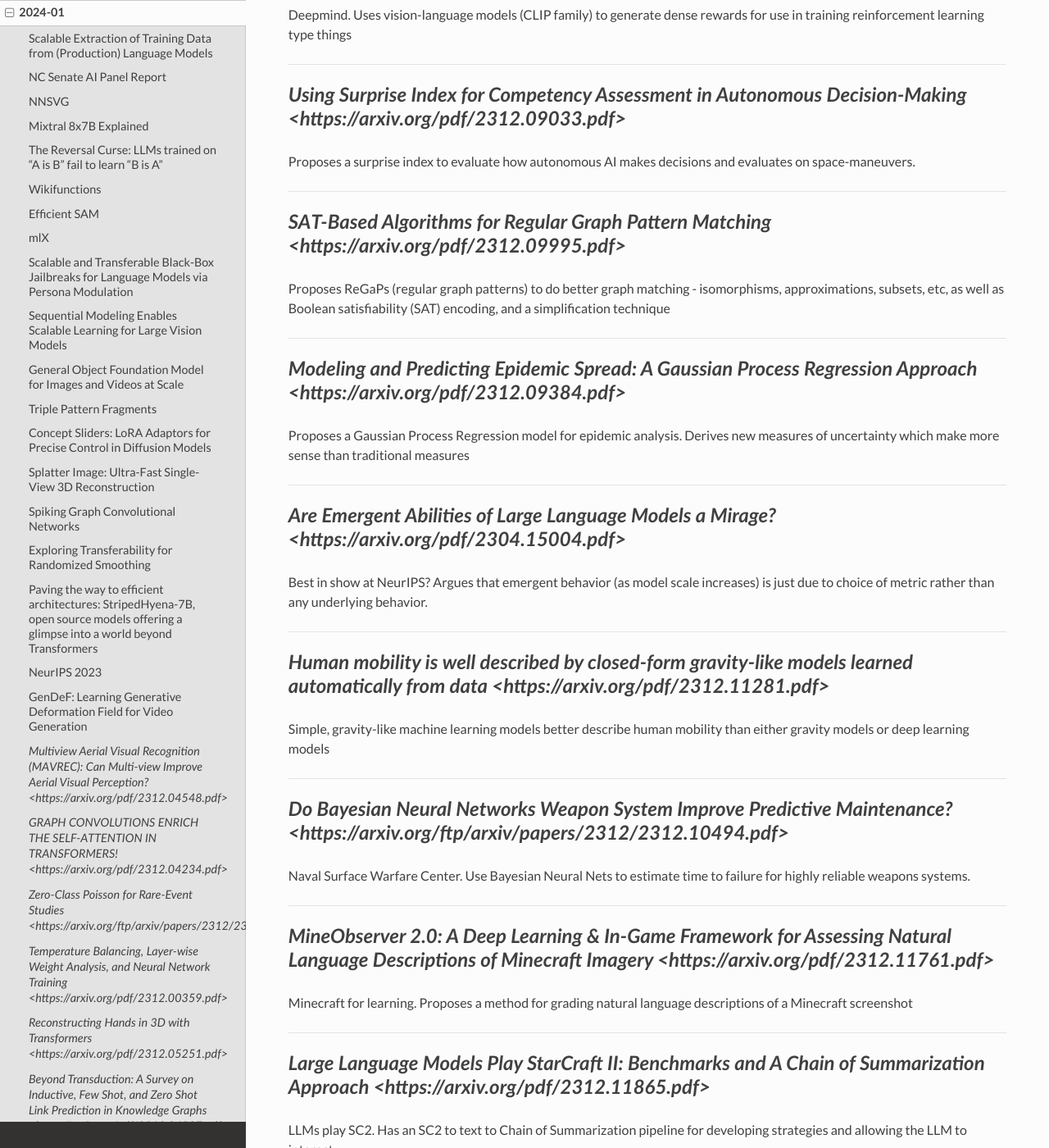
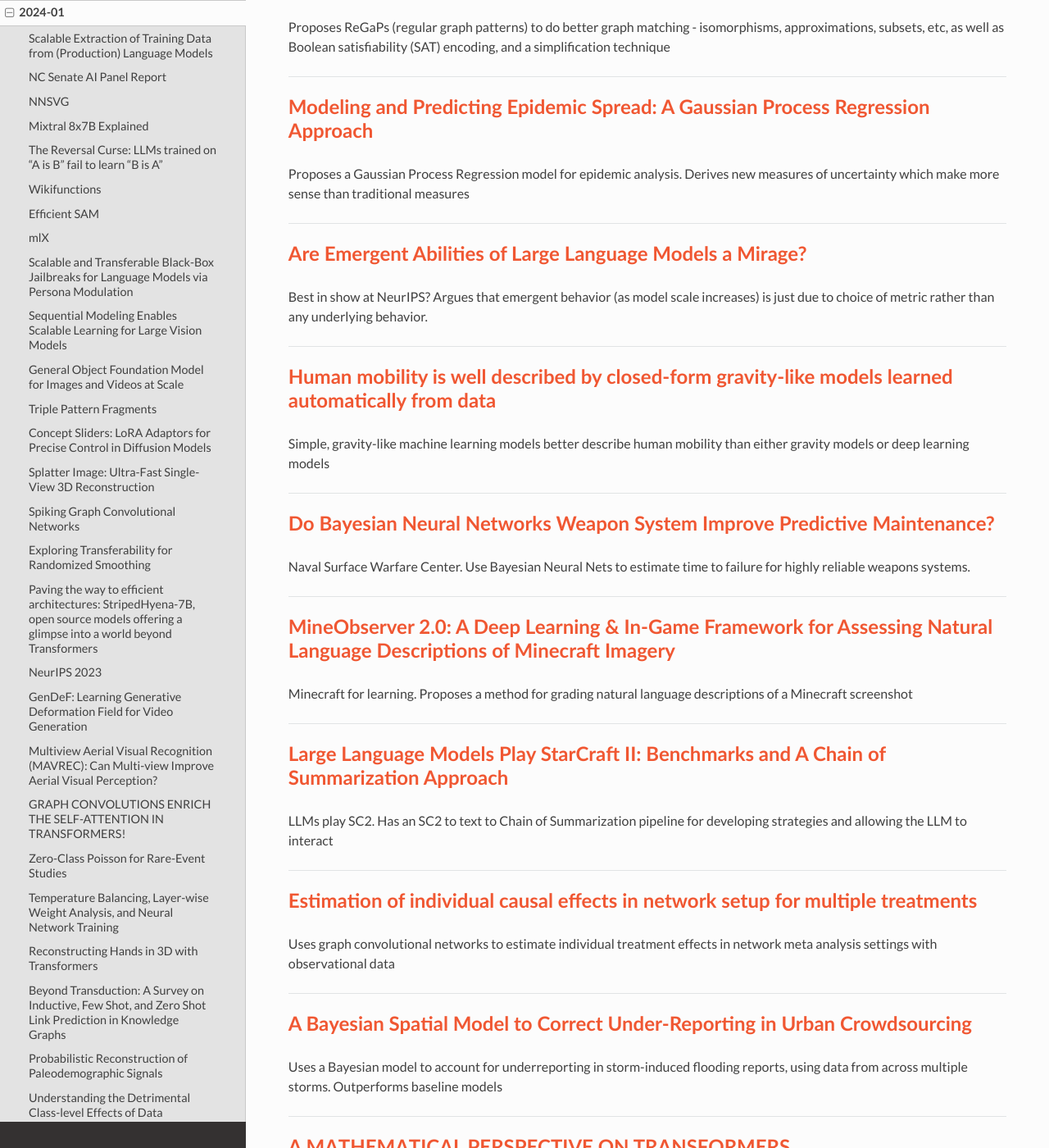
Before and after one commit to covartech/zeitgeist, a Sphinx documentation site: the page built from docs/issues/2024-01.rst, in a window 1280 px wide and 1400 px high, scrolled down 6555 px. Shown: the whole window at 82% size. Built offline with Sphinx 7.4.7 and the Read the Docs theme 2.0.0, drawn with Linux system fonts in a browser that asks for light colours; some of the changed text lies outside the part shown.

Commit message:
Fixing formatting

```diff
--- a/docs/issues/2024-01.rst
+++ b/docs/issues/2024-01.rst
@@ -152,180 +152,180 @@ Video generation via warping one image rather than generating multiple frames in
 
 ------------
 
-`Multiview Aerial Visual Recognition (MAVREC): Can Multi-view Improve Aerial Visual Perception?  <https://arxiv.org/pdf/2312.04548.pdf>`
+`Multiview Aerial Visual Recognition (MAVREC): Can Multi-view Improve Aerial Visual Perception?  <https://arxiv.org/pdf/2312.04548.pdf>`_
 ~~~~~~~~~~~~~~~~~~~~~~~~~~~~~~~~~~~~~~~~~~~~~~~~~~~~~~~~~~~~~~~~~~~~~~~~~~~~~~~~~~~~~~~~~~~~~~~~~~~~~~~~~~~~~~~~~~~~~~~~~~~~~~~~~~~~~~~~
 Creates a dataset of co-located ground and aerial views.  Finds that supplementing aerial detectors with ground views of the same location at the same time increases performance.
 
 ------------
 
-`GRAPH CONVOLUTIONS ENRICH THE SELF-ATTENTION IN TRANSFORMERS! <https://arxiv.org/pdf/2312.04234.pdf>`
+`GRAPH CONVOLUTIONS ENRICH THE SELF-ATTENTION IN TRANSFORMERS! <https://arxiv.org/pdf/2312.04234.pdf>`_
 ~~~~~~~~~~~~~~~~~~~~~~~~~~~~~~~~~~~~~~~~~~~~~~~~~~~~~~~~~~~~~~~~~~~~~~~~~~~~~~~~~~~~~~~~~~~~~~~~~~~~~~
 We are reaching the limits of self-attention as a mechanism in transformers (???).  Represents self-attention as a graph filter and redesigns from graph signal processing perspective.  Increased performance but also increased complexity
 
 ------------
 
-`Zero-Class Poisson for Rare-Event Studies <https://arxiv.org/ftp/arxiv/papers/2312/2312.03894.pdf>`
+`Zero-Class Poisson for Rare-Event Studies <https://arxiv.org/ftp/arxiv/papers/2312/2312.03894.pdf>`_
 ~~~~~~~~~~~~~~~~~~~~~~~~~~~~~~~~~~~~~~~~~~~~~~~~~~~~~~~~~~~~~~~~~~~~~~~~~~~~~~~~~~~~~~~~~~~~~~~~~~~~
 Proposes a Bayesian zero-count Poisson detector for rare event detection.  Like all rare event stuff you're pretty data-limited, but it's a cool field of study
 
 ------------
 
-`Temperature Balancing, Layer-wise Weight Analysis, and Neural Network Training <https://arxiv.org/pdf/2312.00359.pdf>`
+`Temperature Balancing, Layer-wise Weight Analysis, and Neural Network Training <https://arxiv.org/pdf/2312.00359.pdf>`_
 ~~~~~~~~~~~~~~~~~~~~~~~~~~~~~~~~~~~~~~~~~~~~~~~~~~~~~~~~~~~~~~~~~~~~~~~~~~~~~~~~~~~~~~~~~~~~~~~~~~~~~~~~~~~~~~~~~~~~~~~
 Interprets learning rate as temperature, and proposes a method for varying the learning rate in a DNN on a layer-by-layer basis.  Significantly outperforms existing SGD methods
 
 ------------
 
-`Reconstructing Hands in 3D with Transformers <https://arxiv.org/pdf/2312.05251.pdf>`
+`Reconstructing Hands in 3D with Transformers <https://arxiv.org/pdf/2312.05251.pdf>`_
 ~~~~~~~~~~~~~~~~~~~~~~~~~~~~~~~~~~~~~~~~~~~~~~~~~~~~~~~~~~~~~~~~~~~~~~~~~~~~~~~~~~~~~
 Implemented a transformer that can look at pictures of hands and output a 3D mesh.  Could be useful for Doctrinaire/TA2/whenever we want to use a CAD model
 
 ------------
 
-`Beyond Transduction: A Survey on Inductive, Few Shot, and Zero Shot Link Prediction in Knowledge Graphs <https://arxiv.org/pdf/2312.04997.pdf>`
+`Beyond Transduction: A Survey on Inductive, Few Shot, and Zero Shot Link Prediction in Knowledge Graphs <https://arxiv.org/pdf/2312.04997.pdf>`_
 ~~~~~~~~~~~~~~~~~~~~~~~~~~~~~~~~~~~~~~~~~~~~~~~~~~~~~~~~~~~~~~~~~~~~~~~~~~~~~~~~~~~~~~~~~~~~~~~~~~~~~~~~~~~~~~~~~~~~~~~~~~~~~~~~~~~~~~~~~~~~~~~~~
 Review paper.  Does what it says on the tin
 
 ------------
 
-`Probabilistic Reconstruction of Paleodemographic Signals <https://arxiv.org/pdf/2312.05152.pdf>`
+`Probabilistic Reconstruction of Paleodemographic Signals <https://arxiv.org/pdf/2312.05152.pdf>`_
 ~~~~~~~~~~~~~~~~~~~~~~~~~~~~~~~~~~~~~~~~~~~~~~~~~~~~~~~~~~~~~~~~~~~~~~~~~~~~~~~~~~~~~~~~~~~~~~~~~
 Bayesian approach to paleodemography with emphasis on uncertainty and a case study on Cyprus.  Cool problem, though I'm not necessarily convinced by their methods
 
 ------------
 
-`Understanding the Detrimental Class-level Effects of Data Augmentation <https://openreview.net/forum?id=dQkeoGnn68>`
+`Understanding the Detrimental Class-level Effects of Data Augmentation <https://openreview.net/forum?id=dQkeoGnn68>`_
 ~~~~~~~~~~~~~~~~~~~~~~~~~~~~~~~~~~~~~~~~~~~~~~~~~~~~~~~~~~~~~~~~~~~~~~~~~~~~~~~~~~~~~~~~~~~~~~~~~~~~~~~~~~~~~~~~~~~~~
 ICML.  Analyzes how data augmentation can hurt individual class-level accuracy while improving average class level accuracy.  Data augmentation creates overlap between data distributions associated with different classes
 
 ------------
 
-`QuickQuakeBuildings: Post-earthquake SAR-Optical Dataset for Quick Damaged-building Detection <https://arxiv.org/pdf/2312.06587.pdf>`
+`QuickQuakeBuildings: Post-earthquake SAR-Optical Dataset for Quick Damaged-building Detection <https://arxiv.org/pdf/2312.06587.pdf>`_
 ~~~~~~~~~~~~~~~~~~~~~~~~~~~~~~~~~~~~~~~~~~~~~~~~~~~~~~~~~~~~~~~~~~~~~~~~~~~~~~~~~~~~~~~~~~~~~~~~~~~~~~~~~~~~~~~~~~~~~~~~~~~~~~~~~~~~~~
 Uses satellite/high-altitude SAR dataset to assess which buildings were damaged by earthquakes.  Combination of binary classification and anomaly detection.
 
 ------------
 
-`The Machine Learning Control Method for Counterfactual Forecasting <https://arxiv.org/pdf/2312.05858.pdf>`
+`The Machine Learning Control Method for Counterfactual Forecasting <https://arxiv.org/pdf/2312.05858.pdf>`_
 ~~~~~~~~~~~~~~~~~~~~~~~~~~~~~~~~~~~~~~~~~~~~~~~~~~~~~~~~~~~~~~~~~~~~~~~~~~~~~~~~~~~~~~~~~~~~~~~~~~~~~~~~~~~
 Interesting approach to causal problems.  Learns trend before treatment using ML methods (regression trees?) and forecasts the counterfactual, what would happen to patients in the absence of treatment.  This allows estimation of treatment effects.
 
 ------------
 
-`Benchmarking Deep Learning Classifiers for SAR Automatic Target Recognition <https://arxiv.org/pdf/2312.06940.pdf>`
+`Benchmarking Deep Learning Classifiers for SAR Automatic Target Recognition <https://arxiv.org/pdf/2312.06940.pdf>`_
 ~~~~~~~~~~~~~~~~~~~~~~~~~~~~~~~~~~~~~~~~~~~~~~~~~~~~~~~~~~~~~~~~~~~~~~~~~~~~~~~~~~~~~~~~~~~~~~~~~~~~~~~~~~~~~~~~~~~~
 Coauthors from DEVCOM Army Research Lab - might give us insight about what they want.  They analyze SAR classifiers for classification accuracy, runtime performance in terms of inference throughput, and analytical performance in terms of number of parameters, number of layers, model size and number of operations.  No single model rules them all
 
 ------------
 
-`Deep Internal Learning: Deep Learning from a Single Input <https://arxiv.org/pdf/2312.07425.pdf>`
+`Deep Internal Learning: Deep Learning from a Single Input <https://arxiv.org/pdf/2312.07425.pdf>`_
 ~~~~~~~~~~~~~~~~~~~~~~~~~~~~~~~~~~~~~~~~~~~~~~~~~~~~~~~~~~~~~~~~~~~~~~~~~~~~~~~~~~~~~~~~~~~~~~~~~~
 Review paper.  Covers methods for doing deep internal learning - training a model from a very small amount of inputs - with a focus on CV
 
 ------------
 
-`Can a Transformer Represent a Kalman Filter? <https://arxiv.org/pdf/2312.06937.pdf>`
+`Can a Transformer Represent a Kalman Filter? <https://arxiv.org/pdf/2312.06937.pdf>`_
 ~~~~~~~~~~~~~~~~~~~~~~~~~~~~~~~~~~~~~~~~~~~~~~~~~~~~~~~~~~~~~~~~~~~~~~~~~~~~~~~~~~~~~
 Yes.  Short paper, focusses on theory - no experiments/implementation.  Also, they left the AISTATs instruction blurb in at the end…
 
 ------------
 
-`WIT-UAS: A Wildland-fire Infrared Thermal Dataset to Detect Crew Assets From Aerial Views <https://arxiv.org/pdf/2312.09159.pdf>`
+`WIT-UAS: A Wildland-fire Infrared Thermal Dataset to Detect Crew Assets From Aerial Views <https://arxiv.org/pdf/2312.09159.pdf>`_
 ~~~~~~~~~~~~~~~~~~~~~~~~~~~~~~~~~~~~~~~~~~~~~~~~~~~~~~~~~~~~~~~~~~~~~~~~~~~~~~~~~~~~~~~~~~~~~~~~~~~~~~~~~~~~~~~~~~~~~~~~~~~~~~~~~~
 New LWIR overhead aerial dataset. Probably more useful for UAS than TA2, but might be useful if we ever want to do IR capabilities
 
 ------------
 
-`NestE: Modeling Nested Relational Structures for Knowledge Graph Reasoning <https://arxiv.org/pdf/2312.09219.pdf>`
+`NestE: Modeling Nested Relational Structures for Knowledge Graph Reasoning <https://arxiv.org/pdf/2312.09219.pdf>`_
 ~~~~~~~~~~~~~~~~~~~~~~~~~~~~~~~~~~~~~~~~~~~~~~~~~~~~~~~~~~~~~~~~~~~~~~~~~~~~~~~~~~~~~~~~~~~~~~~~~~~~~~~~~~~~~~~~~~~
 Extends knowledge graph methods to nested triples or triples of triples: "(e.g., ((BarackObama, holds position, President), succeed by, (DonaldTrump, holds position, President)))"
 
 ------------
 
-`Auto MC-Reward: Automated Dense Reward Design with Large Language Models for Minecraft <https://arxiv.org/pdf/2312.09238.pdf>`
+`Auto MC-Reward: Automated Dense Reward Design with Large Language Models for Minecraft <https://arxiv.org/pdf/2312.09238.pdf>`_
 ~~~~~~~~~~~~~~~~~~~~~~~~~~~~~~~~~~~~~~~~~~~~~~~~~~~~~~~~~~~~~~~~~~~~~~~~~~~~~~~~~~~~~~~~~~~~~~~~~~~~~~~~~~~~~~~~~~~~~~~~~~~~~~~
 Uses LLMs to make design dense rewards in Minecraft to make it easier to train AI
 
 ------------
 
-`Vision-Language Models as a Source of Rewards <https://arxiv.org/pdf/2312.09187.pdf>`
+`Vision-Language Models as a Source of Rewards <https://arxiv.org/pdf/2312.09187.pdf>`_
 ~~~~~~~~~~~~~~~~~~~~~~~~~~~~~~~~~~~~~~~~~~~~~~~~~~~~~~~~~~~~~~~~~~~~~~~~~~~~~~~~~~~~~~
 Deepmind.  Uses vision-language models (CLIP family) to generate dense rewards for use in training reinforcement learning type things
 
 ------------
 
-`Using Surprise Index for Competency Assessment in Autonomous Decision-Making <https://arxiv.org/pdf/2312.09033.pdf>`
+`Using Surprise Index for Competency Assessment in Autonomous Decision-Making <https://arxiv.org/pdf/2312.09033.pdf>`_
 ~~~~~~~~~~~~~~~~~~~~~~~~~~~~~~~~~~~~~~~~~~~~~~~~~~~~~~~~~~~~~~~~~~~~~~~~~~~~~~~~~~~~~~~~~~~~~~~~~~~~~~~~~~~~~~~~~~~~~
 Proposes a surprise index to evaluate how autonomous AI makes decisions and evaluates on space-maneuvers.
 
 ------------
 
-`SAT-Based Algorithms for Regular Graph Pattern Matching <https://arxiv.org/pdf/2312.09995.pdf>`
+`SAT-Based Algorithms for Regular Graph Pattern Matching <https://arxiv.org/pdf/2312.09995.pdf>`_
 ~~~~~~~~~~~~~~~~~~~~~~~~~~~~~~~~~~~~~~~~~~~~~~~~~~~~~~~~~~~~~~~~~~~~~~~~~~~~~~~~~~~~~~~~~~~~~~~~
 Proposes ReGaPs (regular graph patterns) to do better graph matching - isomorphisms, approximations, subsets, etc, as well as Boolean satisfiability (SAT) encoding, and a simplification technique
 
 ------------
 
-`Modeling and Predicting Epidemic Spread: A Gaussian Process Regression Approach <https://arxiv.org/pdf/2312.09384.pdf>`
+`Modeling and Predicting Epidemic Spread: A Gaussian Process Regression Approach <https://arxiv.org/pdf/2312.09384.pdf>`_
 ~~~~~~~~~~~~~~~~~~~~~~~~~~~~~~~~~~~~~~~~~~~~~~~~~~~~~~~~~~~~~~~~~~~~~~~~~~~~~~~~~~~~~~~~~~~~~~~~~~~~~~~~~~~~~~~~~~~~~~~~
 Proposes a Gaussian Process Regression model for epidemic analysis.  Derives new measures of uncertainty which make more sense than traditional measures
 
 ------------
 
-`Are Emergent Abilities of Large Language Models a Mirage? <https://arxiv.org/pdf/2304.15004.pdf>`
+`Are Emergent Abilities of Large Language Models a Mirage? <https://arxiv.org/pdf/2304.15004.pdf>`_
 ~~~~~~~~~~~~~~~~~~~~~~~~~~~~~~~~~~~~~~~~~~~~~~~~~~~~~~~~~~~~~~~~~~~~~~~~~~~~~~~~~~~~~~~~~~~~~~~~
 Best in show at NeurIPS?  Argues that emergent behavior (as model scale increases) is just due to choice of metric rather than any underlying behavior.
 
 ------------
 
-`Human mobility is well described by closed-form gravity-like models learned automatically from data <https://arxiv.org/pdf/2312.11281.pdf>`
+`Human mobility is well described by closed-form gravity-like models learned automatically from data <https://arxiv.org/pdf/2312.11281.pdf>`_
 ~~~~~~~~~~~~~~~~~~~~~~~~~~~~~~~~~~~~~~~~~~~~~~~~~~~~~~~~~~~~~~~~~~~~~~~~~~~~~~~~~~~~~~~~~~~~~~~~~~~~~~~~~~~~~~~~~~~~~~~~~~~~~~~~~~~~~~~~~~~~
 Simple, gravity-like machine learning models better describe human mobility than either gravity models or deep learning models
 
 ------------
 
-`Do Bayesian Neural Networks Weapon System Improve Predictive Maintenance? <https://arxiv.org/ftp/arxiv/papers/2312/2312.10494.pdf>`
+`Do Bayesian Neural Networks Weapon System Improve Predictive Maintenance? <https://arxiv.org/ftp/arxiv/papers/2312/2312.10494.pdf>`_
 ~~~~~~~~~~~~~~~~~~~~~~~~~~~~~~~~~~~~~~~~~~~~~~~~~~~~~~~~~~~~~~~~~~~~~~~~~~~~~~~~~~~~~~~~~~~~~~~~~~~~~~~~~~~~~~~~~~~~~~~~~~~~~~~~~~~~
 Naval Surface Warfare Center.  Use Bayesian Neural Nets to estimate time to failure for highly reliable weapons systems.
 
 ------------
 
-`MineObserver 2.0: A Deep Learning & In-Game Framework for Assessing Natural Language Descriptions of Minecraft Imagery <https://arxiv.org/pdf/2312.11761.pdf>`
+`MineObserver 2.0: A Deep Learning & In-Game Framework for Assessing Natural Language Descriptions of Minecraft Imagery <https://arxiv.org/pdf/2312.11761.pdf>`_
 ~~~~~~~~~~~~~~~~~~~~~~~~~~~~~~~~~~~~~~~~~~~~~~~~~~~~~~~~~~~~~~~~~~~~~~~~~~~~~~~~~~~~~~~~~~~~~~~~~~~~~~~~~~~~~~~~~~~~~~~~~~~~~~~~~~~~~~~~~~~~~~~~~~~~~~~~~~~~~~~
 Minecraft for learning.  Proposes a method for grading natural language descriptions of a Minecraft screenshot
 
 ------------
 
-`Large Language Models Play StarCraft II: Benchmarks and A Chain of Summarization Approach <https://arxiv.org/pdf/2312.11865.pdf>`
+`Large Language Models Play StarCraft II: Benchmarks and A Chain of Summarization Approach <https://arxiv.org/pdf/2312.11865.pdf>`_
 ~~~~~~~~~~~~~~~~~~~~~~~~~~~~~~~~~~~~~~~~~~~~~~~~~~~~~~~~~~~~~~~~~~~~~~~~~~~~~~~~~~~~~~~~~~~~~~~~~~~~~~~~~~~~~~~~~~~~~~~~~~~~~~~~~~
 LLMs play SC2.  Has an SC2 to text to Chain of Summarization pipeline for developing strategies and allowing the LLM to interact
 
 ------------
 
-`Estimation of individual causal effects in network setup for multiple treatments <https://arxiv.org/pdf/2312.11573.pdf>`
+`Estimation of individual causal effects in network setup for multiple treatments <https://arxiv.org/pdf/2312.11573.pdf>`_
 ~~~~~~~~~~~~~~~~~~~~~~~~~~~~~~~~~~~~~~~~~~~~~~~~~~~~~~~~~~~~~~~~~~~~~~~~~~~~~~~~~~~~~~~~~~~~~~~~~~~~~~~~~~~~~~~~~~~~~~~~~
 Uses graph convolutional networks to estimate individual treatment effects in network meta analysis settings with observational data
 
 ------------
 
-`A Bayesian Spatial Model to Correct Under-Reporting in Urban Crowdsourcing <https://arxiv.org/pdf/2312.11754.pdf>`
+`A Bayesian Spatial Model to Correct Under-Reporting in Urban Crowdsourcing <https://arxiv.org/pdf/2312.11754.pdf>`_
 ~~~~~~~~~~~~~~~~~~~~~~~~~~~~~~~~~~~~~~~~~~~~~~~~~~~~~~~~~~~~~~~~~~~~~~~~~~~~~~~~~~~~~~~~~~~~~~~~~~~~~~~~~~~~~~~~~~~
 Uses a Bayesian model to account for underreporting in storm-induced flooding reports, using data from across multiple storms.  Outperforms baseline models
 
 ------------
 
-`A MATHEMATICAL PERSPECTIVE ON TRANSFORMERS <https://arxiv.org/pdf/2312.10794.pdf>`
+`A MATHEMATICAL PERSPECTIVE ON TRANSFORMERS <https://arxiv.org/pdf/2312.10794.pdf>`_
 ~~~~~~~~~~~~~~~~~~~~~~~~~~~~~~~~~~~~~~~~~~~~~~~~~~~~~~~~~~~~~~~~~~~~~~~~~~~~~~~~~~~
 New mathematical perspective on transformers: "based on their interpretation as interacting particle systems, which reveals that clusters emerge in long time."
 
 ------------
 
-`Scaling Opponent Shaping to High Dimensional Games <https://arxiv.org/pdf/2312.12568.pdf>`
+`Scaling Opponent Shaping to High Dimensional Games <https://arxiv.org/pdf/2312.12568.pdf>`_
 ~~~~~~~~~~~~~~~~~~~~~~~~~~~~~~~~~~~~~~~~~~~~~~~~~~~~~~~~~~~~~~~~~~~~~~~~~~~~~~~~~~~~~~~~~~~
 Proposes a method for shaping your opponents' behaviors in multi-agent games to get to better outcomes for everyone
 
 ------------
 
-`LLM in a flash: Efficient Large Language Model Inference with Limited Memory <https://arxiv.org/pdf/2312.11514.pdf>`
+`LLM in a flash: Efficient Large Language Model Inference with Limited Memory <https://arxiv.org/pdf/2312.11514.pdf>`_
 ~~~~~~~~~~~~~~~~~~~~~~~~~~~~~~~~~~~~~~~~~~~~~~~~~~~~~~~~~~~~~~~~~~~~~~~~~~~~~~~~~~~~~~~~~~~~~~~~~~~~~~~~~~~~~~~~~~~~~
 Apple.  Extremely computationally efficient LLMs
```
